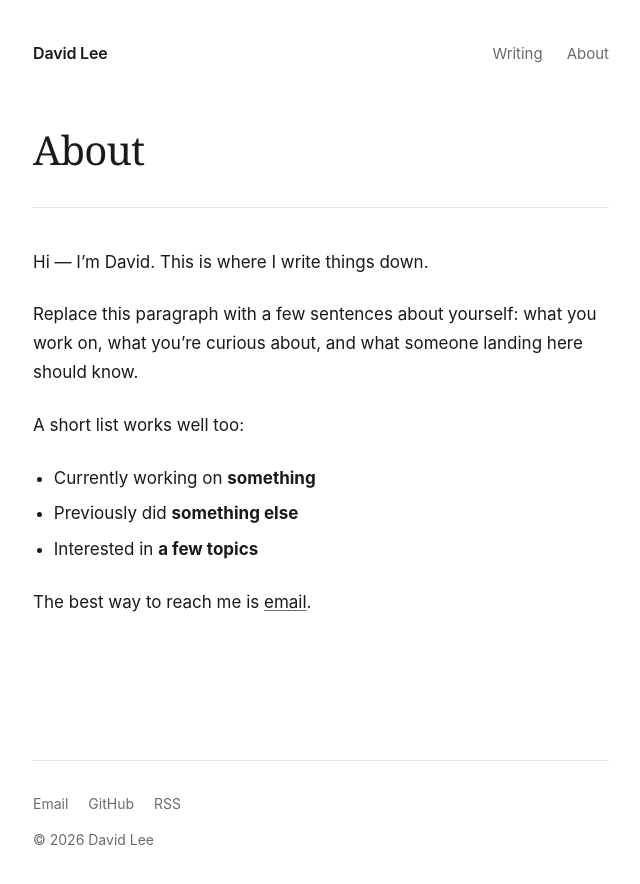
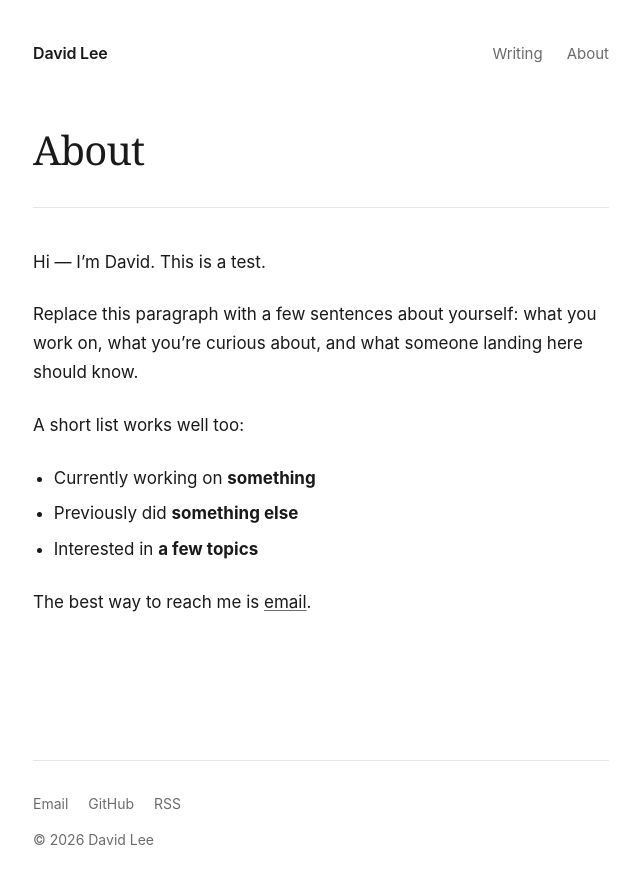
Before and after one commit to dlee1982/dlee1982.github.io, a Jekyll site: the page built from about.md, in a window 1280 px wide. Shown: the top 884 px of the page, without its empty margins (319-959 px from the left). Built offline with Jekyll 4.4.1, drawn with Linux system fonts in a browser that asks for light colours.

Commit message:
Update introduction text in about.md

```diff
--- a/about.md
+++ b/about.md
@@ -4,7 +4,7 @@ title: About
 permalink: /about/
 ---
 
-Hi — I'm David. This is where I write things down.
+Hi — I'm David. This is a test.
 
 Replace this paragraph with a few sentences about yourself: what you work on,
 what you're curious about, and what someone landing here should know.
```
